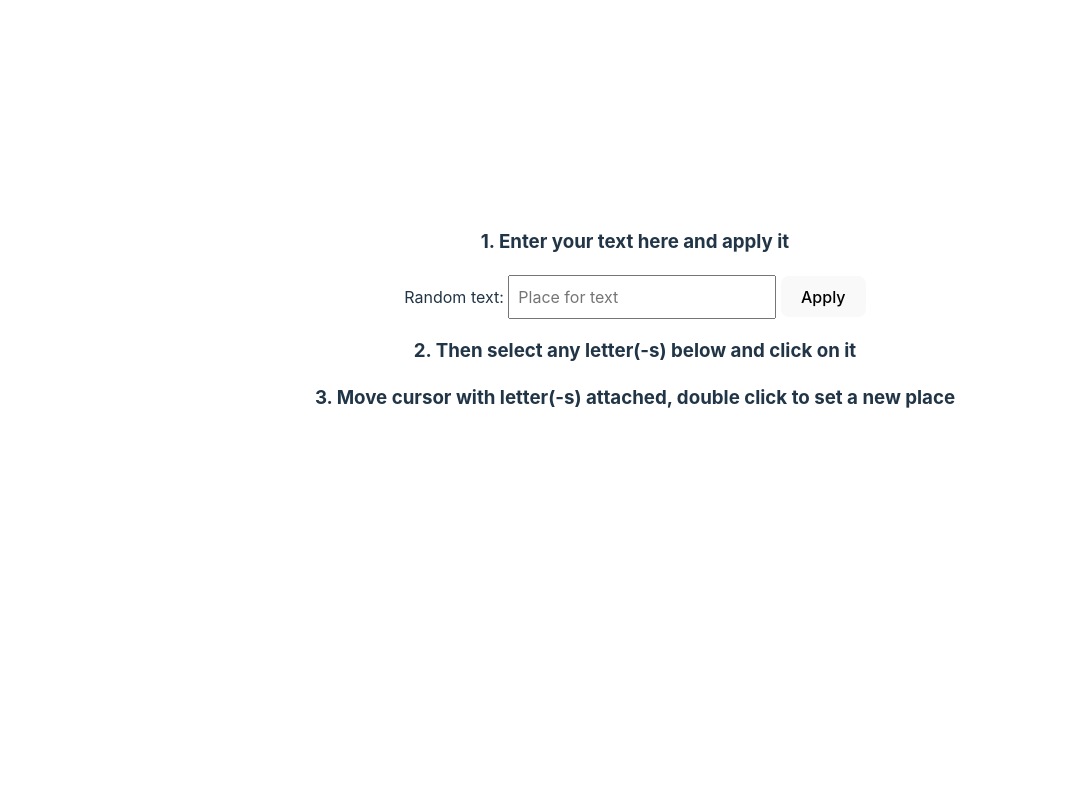
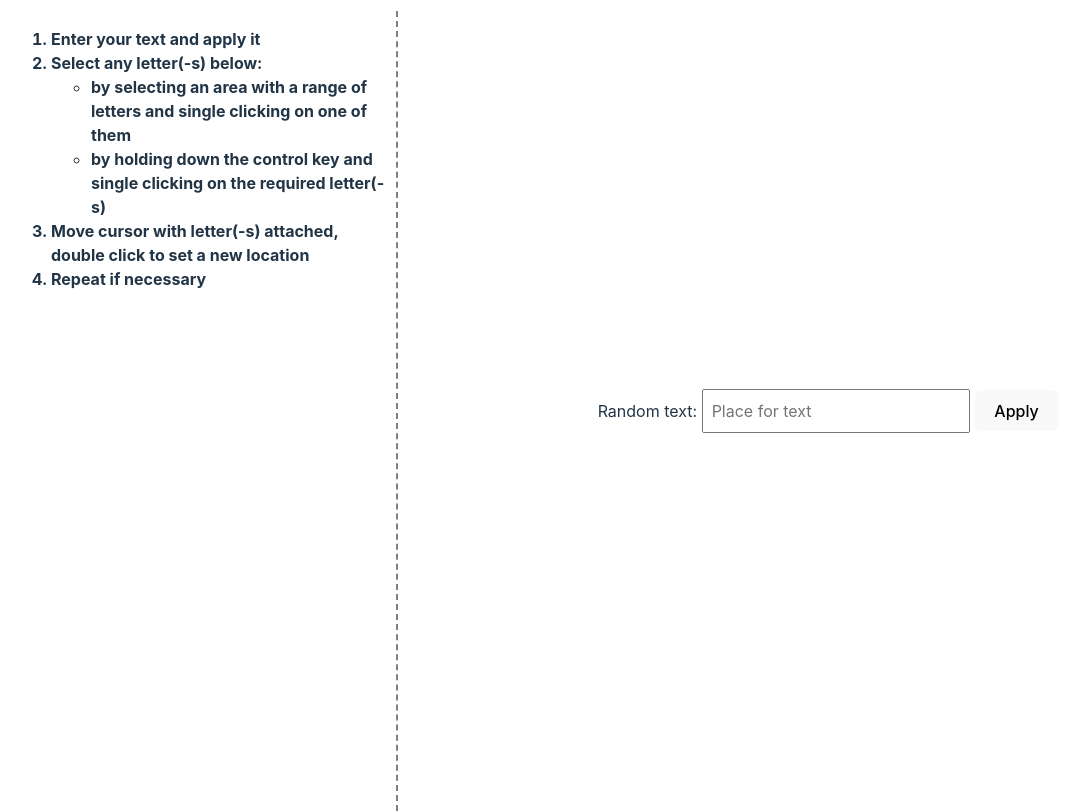
Before and after one commit to DenysKors/html_js_test, a website built with Vite: page index.html in a window 1280 px wide. Shown: the part 80-891 px from the top of the page, without its empty margins (5-1074 px from the left). Before the commit the page ends 800 px from the top, so only its background shows below. Built offline with nearby package versions, Linux system fonts and the light colour scheme.

Commit message:
Add markup/styles

```diff
--- a/index.html
+++ b/index.html
@@ -7,8 +7,32 @@
     <title>Vite App</title>
   </head>
   <body>
+    <h1>Vanilla JS task</h1>
     <div id="app">
-      <h3>1. Enter your text here and apply it</h3>
+      <div class="task_descr">
+        <ol>
+          <li> Enter your text and apply it </li>
+          <li>
+            Select any letter(-s) below:
+            <ul>
+              <li
+                >by selecting an area with a range of letters and single
+                clicking on one of them</li
+              >
+              <li
+                >by holding down the control key and single clicking on the
+                required letter(-s)</li
+              >
+            </ul>
+          </li>
+          <li>
+            Move cursor with letter(-s) attached, double click to set a new
+            location
+          </li>
+          <li> Repeat if necessary </li>
+        </ol>
+      </div>
+      <div class="text_form">
         <form>
           <label>
             Random text:
@@ -21,11 +45,7 @@
           </label>
           <button type="submit">Apply</button>
         </form>
-      <h3>2. Then select any letter(-s) below and click on it</h3>
-      <h3
-        >3. Move cursor with letter(-s) attached, double click to set a new
-        place</h3
-      >
+      </div>
     </div>
     <script type="module" src="/main.js"></script>
   </body>
--- a/main.js
+++ b/main.js
@@ -1,6 +1,6 @@
 import "./style.css";
 
-const appRef = document.querySelector("#app");
+const divFormRef = document.querySelector(".text_form");
 const btnRef = document.querySelector("form");
 
 btnRef.addEventListener("submit", onSubmit);
@@ -33,7 +33,7 @@ function onSubmit(evt) {
 
   if (divRef) divRef.remove();
 
-  appRef.insertAdjacentHTML("beforeend", `<div id=text >${markup}</div>`);
+  divFormRef.insertAdjacentHTML("beforeend", `<div id=text >${markup}</div>`);
 
   let spanId = [];
   if (spanId.length > 0) spanId.length = 0;
--- a/style.css
+++ b/style.css
@@ -18,14 +18,16 @@
 
 body {
   margin: 0;
-  display: flex;
-  place-items: center;
-  min-width: 320px;
-  min-height: 100vh;
   overflow: hidden;
 }
 
-h3 {
+h1 {
+  text-align: center;
+  user-select: none;
+}
+
+li {
+  font-weight: bold;
   user-select: none;
 }
 
@@ -66,10 +68,13 @@ button:focus-visible {
 }
 
 #app {
-  max-width: 1280px;
+  width: 100%;
   margin: 0 auto;
-  padding: 2rem;
-  text-align: center;
+  padding: 0 1rem 0 1rem;
+  display: flex;
+  flex-direction: row;
+  align-items: stretch;
+  min-height: 100vh;
 }
 
 #text {
@@ -81,3 +86,16 @@ button:focus-visible {
   z-index: 10;
   color: crimson;
 }
+
+.task_descr {
+  width: calc(100vw - 70%);
+  border-right: gray dashed 2px;
+}
+
+.text_form {
+  width: calc(100vw - 30%);
+  display: flex;
+  flex-direction: column;
+  align-items: center;
+  justify-content: center;
+}
```
Also changed, not shown: README.md. Lines whose indentation alone changed are shown as unchanged.
